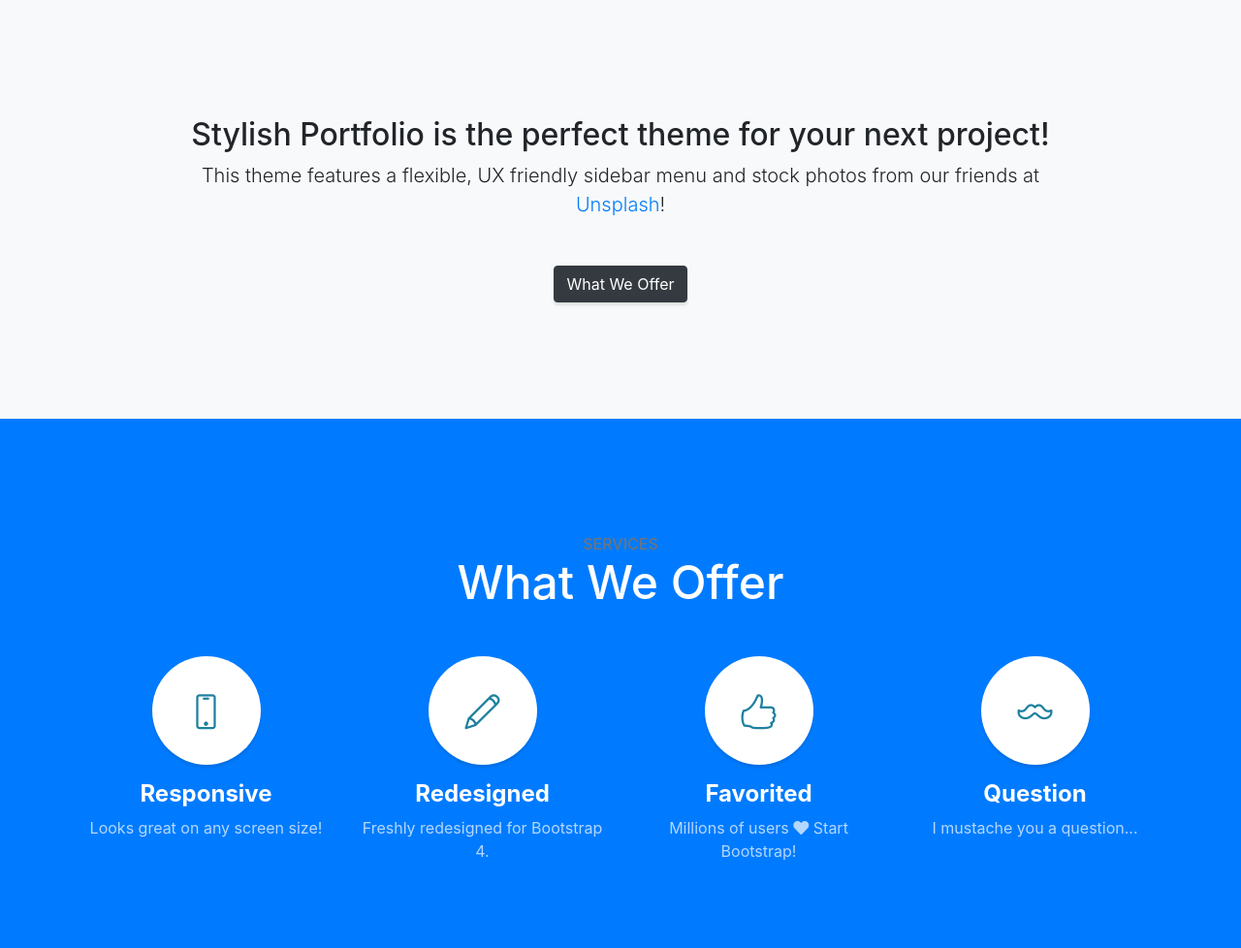
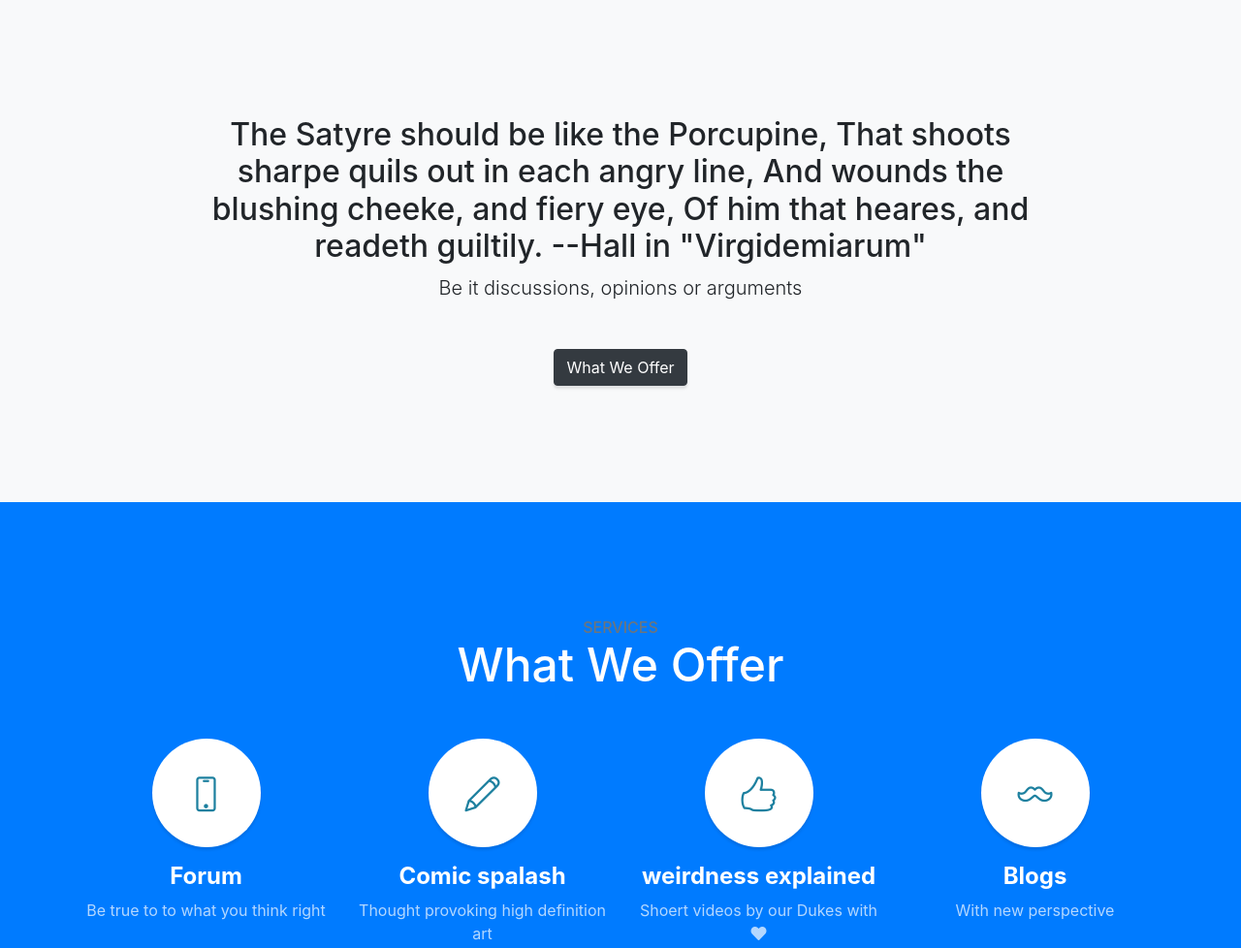
Before and after one commit to rakeshkotla123/fundukes, a website with bundled scripts: page index.html in a window 1280 px wide. Shown: the part 800-1778 px from the top of the page at 97% size. Built offline with nearby package versions, Linux system fonts and the light colour scheme.

Commit message:
Changes to html

```diff
--- a/index.html
+++ b/index.html
@@ -55,11 +55,11 @@
     <!-- Header -->
     <header class="masthead d-flex">
       <div class="container text-center my-auto">
-        <h1 class="mb-1">Stylish Portfolio</h1>
+        <h1 class="mb-1">Fundukes</h1>
         <h3 class="mb-5">
-          <em>A Free Bootstrap Theme by Start Bootstrap</em>
+          <em>A funway to indulge in movie conversations and satires</em>
         </h3>
-        <a class="btn btn-primary btn-xl js-scroll-trigger" href="#about">Find Out More</a>
+        <a class="btn btn-primary btn-xl js-scroll-trigger" href="#about">Very soon</a>
       </div>
       <div class="overlay"></div>
     </header>
@@ -69,9 +69,11 @@
       <div class="container text-center">
         <div class="row">
           <div class="col-lg-10 mx-auto">
-            <h2>Stylish Portfolio is the perfect theme for your next project!</h2>
-            <p class="lead mb-5">This theme features a flexible, UX friendly sidebar menu and stock photos from our friends at
-              <a href="https://unsplash.com/">Unsplash</a>!</p>
+            <h2>The Satyre should be like the Porcupine,
+              That shoots sharpe quils out in each angry line,
+              And wounds the blushing cheeke, and fiery eye,
+              Of him that heares, and readeth guiltily. --Hall in "Virgidemiarum" </h2>
+            <p class="lead mb-5"> Be it discussions, opinions or arguments</p>
             <a class="btn btn-dark btn-xl js-scroll-trigger" href="#services">What We Offer</a>
           </div>
         </div>
@@ -91,38 +93,37 @@
               <i class="icon-screen-smartphone"></i>
             </span>
             <h4>
-              <strong>Responsive</strong>
+              <strong>Forum</strong>
             </h4>
-            <p class="text-faded mb-0">Looks great on any screen size!</p>
+            <p class="text-faded mb-0">Be true to to what you think right</p>
           </div>
           <div class="col-lg-3 col-md-6 mb-5 mb-lg-0">
             <span class="service-icon rounded-circle mx-auto mb-3">
               <i class="icon-pencil"></i>
             </span>
             <h4>
-              <strong>Redesigned</strong>
+              <strong>Comic spalash</strong>
             </h4>
-            <p class="text-faded mb-0">Freshly redesigned for Bootstrap 4.</p>
+            <p class="text-faded mb-0">Thought provoking high definition art</p>
           </div>
           <div class="col-lg-3 col-md-6 mb-5 mb-md-0">
             <span class="service-icon rounded-circle mx-auto mb-3">
               <i class="icon-like"></i>
             </span>
             <h4>
-              <strong>Favorited</strong>
+              <strong>weirdness explained </strong>
             </h4>
-            <p class="text-faded mb-0">Millions of users
-              <i class="fas fa-heart"></i>
-              Start Bootstrap!</p>
+            <p class="text-faded mb-0">Shoert videos by our Dukes with
+              <i class="fas fa-heart"></i></p>
           </div>
           <div class="col-lg-3 col-md-6">
             <span class="service-icon rounded-circle mx-auto mb-3">
               <i class="icon-mustache"></i>
             </span>
             <h4>
-              <strong>Question</strong>
+              <strong>Blogs</strong>
             </h4>
-            <p class="text-faded mb-0">I mustache you a question...</p>
+            <p class="text-faded mb-0">With new perspective</p>
           </div>
         </div>
       </div>
@@ -132,9 +133,9 @@
     <section class="callout">
       <div class="container text-center">
         <h2 class="mx-auto mb-5">Welcome to
-          <em>your</em>
-          next website!</h2>
-        <a class="btn btn-primary btn-xl" href="https://startbootstrap.com/template-overviews/stylish-portfolio/">Download Now!</a>
+          <em>Weirdness</em>
+          next gen movie buffs</h2>
+        <a class="btn btn-primary btn-xl" href="#">Find out</a>
       </div>
     </section>
 
@@ -197,7 +198,7 @@
     <!-- Call to Action -->
     <section class="content-section bg-primary text-white">
       <div class="container text-center">
-        <h2 class="mb-4">The buttons below are impossible to resist...</h2>
+        <h2 class="mb-4">Our work below is impossible to resist...</h2>
         <a href="#" class="btn btn-xl btn-light mr-4">Click Me!</a>
         <a href="#" class="btn btn-xl btn-dark">Look at Me!</a>
       </div>
```
